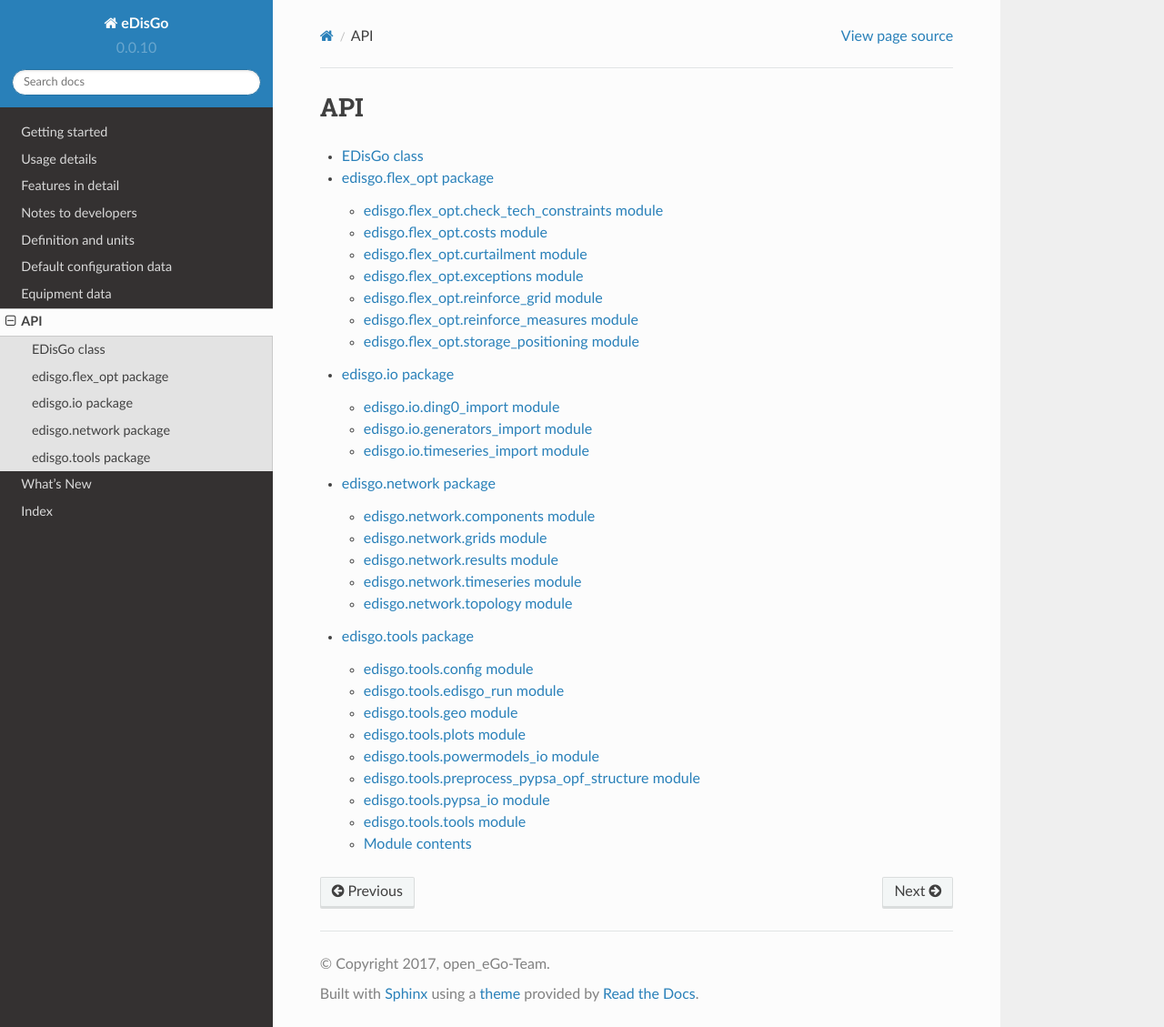
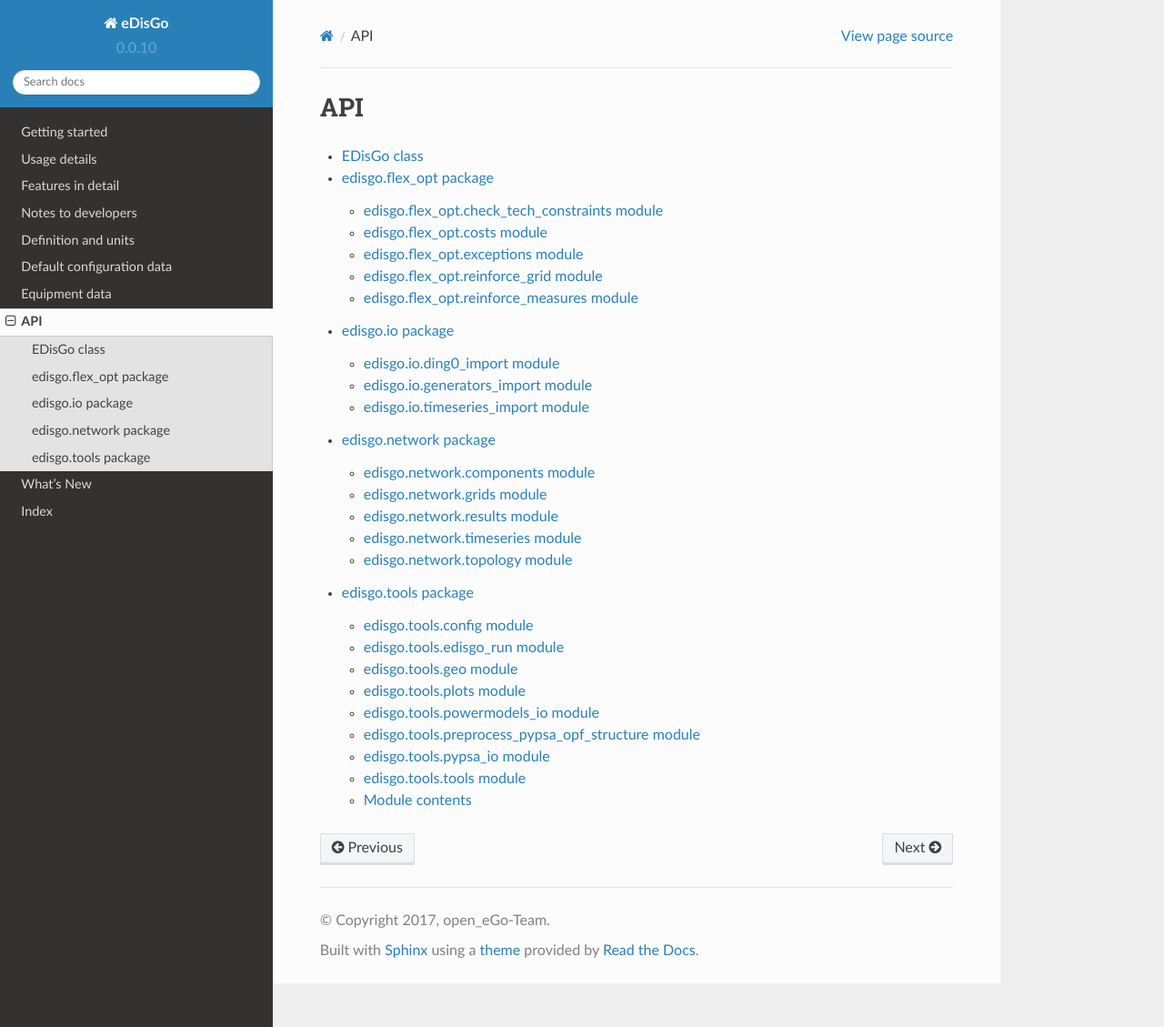
Before and after one commit to openego/eDisGo, a Sphinx documentation site: the page built from doc/api.rst, in a window 1280 px wide and 1129 px high. Shown: the whole window at 91% size. Built offline with Sphinx 7.4.7 and the Read the Docs theme 2.0.0, drawn with Linux system fonts in a browser that asks for light colours; formulas are drawn with MathJax 3.

Commit message:
Try fixing rtd compilation

```diff
--- a/doc/api/edisgo.flex_opt.rst
+++ b/doc/api/edisgo.flex_opt.rst
@@ -13,14 +13,6 @@ edisgo.flex\_opt.costs module
 -----------------------------
 
 .. automodule:: edisgo.flex_opt.costs
-    :members:
-    :undoc-members:
-    :show-inheritance:
-
-edisgo.flex\_opt.curtailment module
------------------------------------
-
-.. automodule:: edisgo.flex_opt.curtailment
     :members:
     :undoc-members:
     :show-inheritance:
@@ -48,11 +40,3 @@ edisgo.flex\_opt.reinforce\_measures module
     :members:
     :undoc-members:
     :show-inheritance:
-
-edisgo.flex\_opt.storage\_positioning module
-----------------------------------------------
-
-.. automodule:: edisgo.flex_opt.storage_positioning
-    :members:
-    :undoc-members:
-    :show-inheritance:
```
